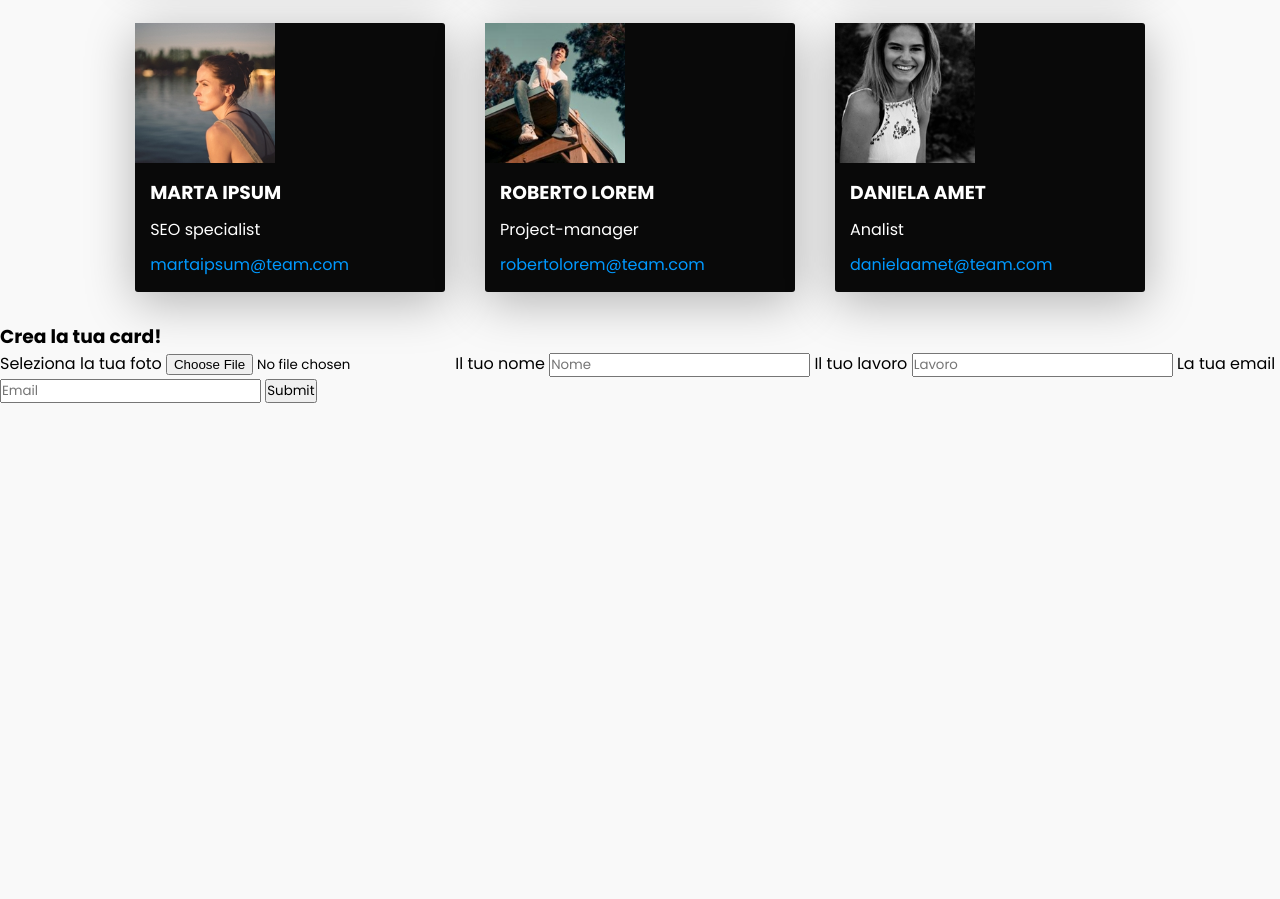
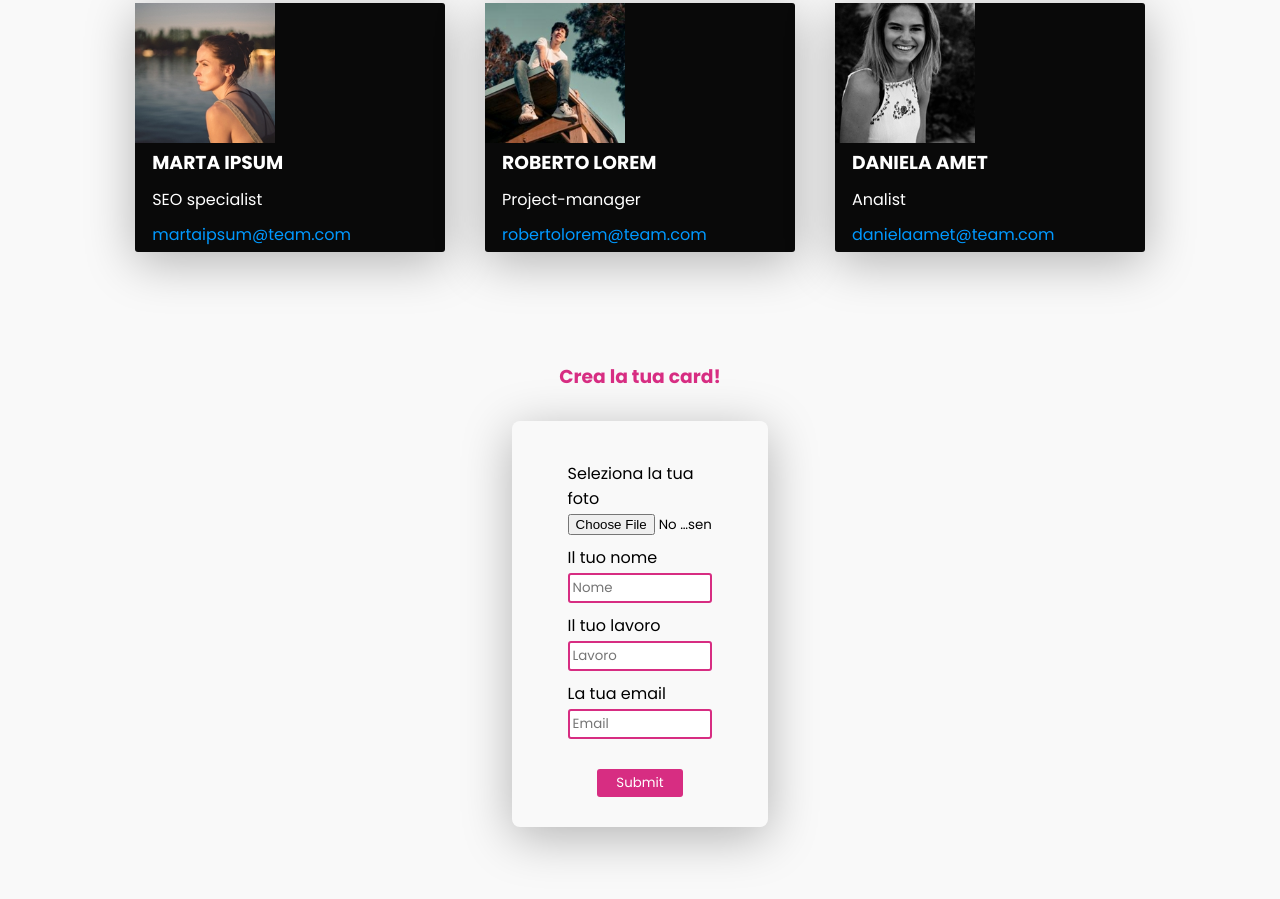
Before and after one commit to DavideSberna/html-css-float-cards, a plain HTML site: page index.html in a window 1280 px wide. Shown: the part 643-1542 px from the top of the page. Before the commit the page ends 1046 px from the top, so only its background shows below. Drawn offline with Linux system fonts and the light colour scheme.

```diff
--- a/css/style.css
+++ b/css/style.css
@@ -117,3 +117,48 @@ header section h1{
 .email-text{
     color: var(--card-text-color-blue);
 }
+
+.section-form div:nth-child(1){
+    display: flex;
+    justify-content: center;
+    color: var(--card-h3-color);
+    margin: 80px 0 30px 0;
+}
+.section-form div:nth-child(2){
+    width: 20%;
+    margin: 0 auto;
+    display: flex;
+    justify-content: center;
+    border-radius: 8px;
+    box-shadow: var(--card-shadow);
+    margin-bottom: 200px;
+}
+
+
+div form{
+    display: flex;
+    flex-direction: column;
+    width: 80%;
+    padding: 30px;
+}
+
+form label{
+    margin: 10px 0 3px 0;
+}
+
+#email-input, #name-input, #job-input, #email-input{
+    border: solid var(--card-h3-color) 2px;
+    padding: 3px;
+    border-radius: 3px;
+}
+
+#submit-button{
+    background-color: var(--card-h3-color);
+    color: var(--card-text-color-white);
+    border: none;
+    border-radius: 3px;
+    padding: 4px;
+    width: 60%;
+    margin: 0 auto;
+    margin-top: 30px;
+}
--- a/index.html
+++ b/index.html
@@ -4,7 +4,7 @@
     <meta charset="UTF-8">
     <meta http-equiv="X-UA-Compatible" content="IE=edge">
     <meta name="viewport" content="width=device-width, initial-scale=1.0">
-    <link rel="stylesheet" href="./css/style.css">
+    <link rel="stylesheet" href="././flex-file/css/display-flex.css">
     <link rel="preconnect" href="https://fonts.googleapis.com">
     <link rel="preconnect" href="https://fonts.gstatic.com" crossorigin>
     <link href="https://fonts.googleapis.com/css2?family=Poppins:wght@400;700;800&display=swap" rel="stylesheet">
--- a/javascript/index.js
+++ b/javascript/index.js
@@ -33,7 +33,7 @@ submitButton.addEventListener("click", () =>{
     textEmail.className = "email-text"
 
 
-    img.src = imgUpload.src;
+    img.value = imgUpload.value;
     textH3.innerHTML = nameInput.value
     textJob.innerHTML = jobInput.value
     textEmail.innerHTML = emailInput.value
```
Also changed, not shown: flex-file/display-flex.html (+1 -1 lines).
